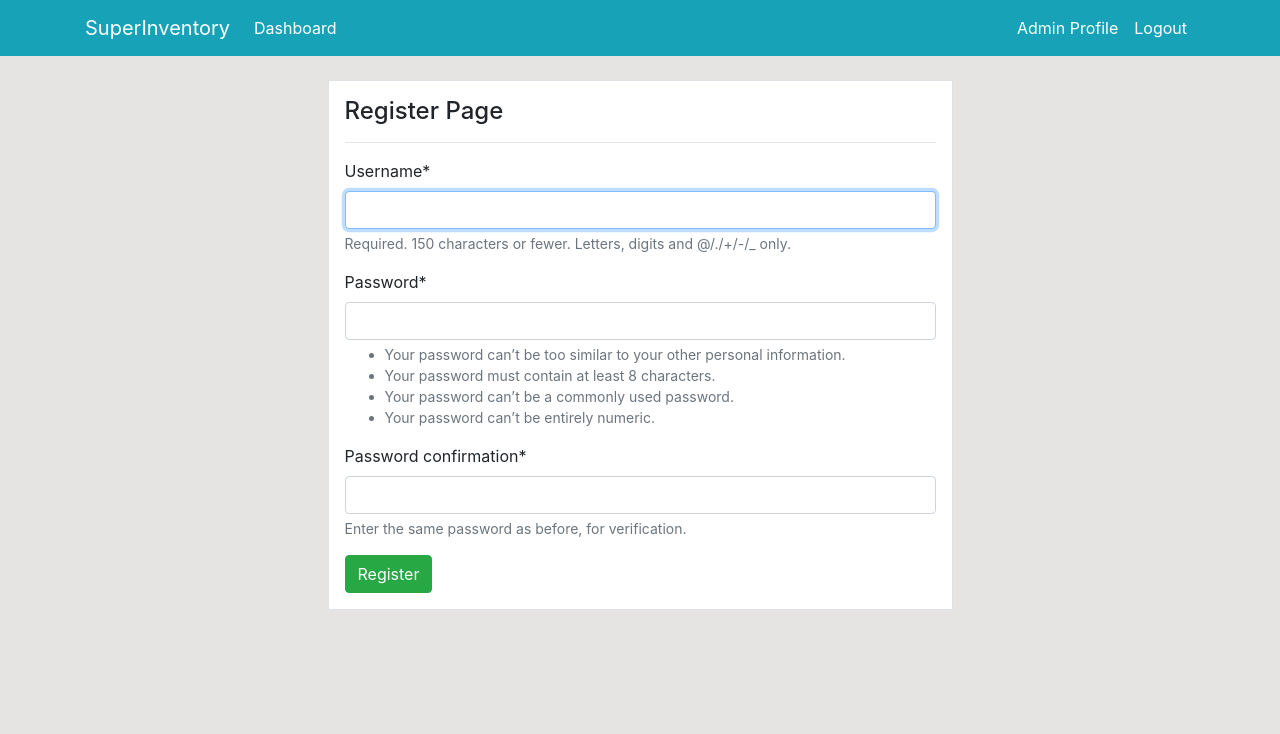
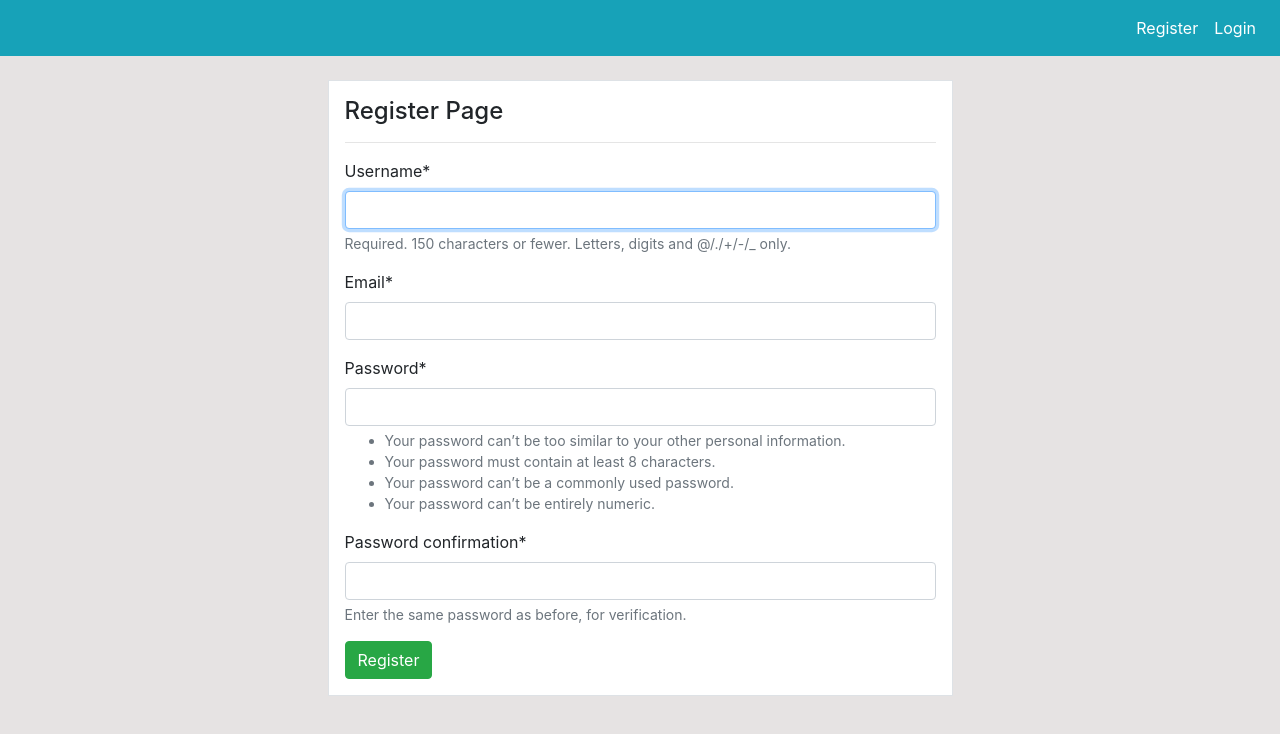
Before and after one commit to ZhengruiLu/inventory_tracking_web_application, a Django app: page /register/ in a window 1280 px wide. Shown: the top 734 px of the page. Run offline with Django 4.2, Linux system fonts and the light colour scheme; some libraries are stand-ins or nearby versions.

Commit message:
update for login and logout anthentication

```diff
--- a/dashboard/urls.py
+++ b/dashboard/urls.py
@@ -3,7 +3,7 @@ from django.urls import path
 from . import views
 
 urlpatterns =[
-    path('', views.index, name='dashboard-index'),
+    path('dashboard/', views.index, name='dashboard-index'),
     path('staff/', views.staff, name='dashboard-staff'),
     path('product/', views.product, name='dashboard-product'),
     path('order/', views.order, name='dashboard-order'),
--- a/inventory_tracking_web_application/settings.py
+++ b/inventory_tracking_web_application/settings.py
@@ -128,7 +128,7 @@ STATICFILES_DIRS =[
 
 STATIC_ROOT = (BASE_DIR/"/asert/")
 
-
+LOGIN_REDIRECT_URL = 'dashboard-index'
 
 # Default primary key field type
 # https://docs.djangoproject.com/en/4.0/ref/settings/#default-auto-field
--- a/inventory_tracking_web_application/urls.py
+++ b/inventory_tracking_web_application/urls.py
@@ -13,13 +13,17 @@ Including another URLconf
     1. Import the include() function: from django.urls import include, path
     2. Add a URL to urlpatterns:  path('blog/', include('blog.urls'))
 """
+from re import template
 from django.contrib import admin
 from django.urls import include, path
 from user import views as user_view
+from django.contrib.auth import views as auth_view
 
 urlpatterns = [
     path('admin/', admin.site.urls),
     path('', include('dashboard.urls')),
     path('register/', user_view.register, name='user-register'),
+    path('', auth_view.LoginView.as_view(template_name='user/login.html'), name='user-login'),
+    path('logout/', auth_view.LogoutView.as_view(template_name='user/logout.html'), name='user-logout'),
 
 ]
--- a/templates/partials/nav.html
+++ b/templates/partials/nav.html
@@ -1,5 +1,8 @@
     <!--Navbar-->
     <nav class="navbar navbar-expand-lg navbar-info bg-info">
+
+        {% if user.is_authenticated %}
+
         <div class="container">
             <a class="navbar-brand text-white" href="{% url 'dashboard-index' %}">SuperInventory</a>
             <button class="navbar-toggler" type="button" data-toggle="collapse" data-target="#navbarSupportedContent"
@@ -14,15 +17,30 @@
                                 class="sr-only">(current)</span></a>
                     </li>
                 </ul>
+
                 <ul class="navbar-nav ml-auto">
                     <li class="nav-item active">
                         <a class="nav-link text-white" href="profile.html">Admin Profile <span
                                 class="sr-only">(current)</span></a>
                     </li>
                     <li class="nav-item">
-                        <a class="nav-link text-white" href="#">Logout</a>
+                        <a class="nav-link text-white" href="{% url 'user-logout' %}">Logout</a>
                     </li>
                 </ul>
+
+                {% else %}
+
+                <ul class="navbar-nav ml-auto">
+                    <li class="nav-item active">
+                        <a class="nav-link text-white" href="{% url 'user-register' %}"> Register <span
+                                class="sr-only">(current)</span></a>
+                    </li>
+                    <li class="nav-item">
+                        <a class="nav-link text-white" href="{% url 'user-login' %}">Login</a>
+                    </li>
+                </ul>
+
+                {% endif %}
 
             </div>
         </div>
--- /dev/null
+++ b/user/forms.py
@@ -0,0 +1,11 @@
+from dataclasses import field, fields
+from django import forms
+from django.contrib.auth.models import User
+from django.contrib.auth.forms import UserCreationForm
+
+class CreateUserForm(UserCreationForm):
+    email = forms.EmailField()
+
+    class Meta:
+        model = User
+        fields = ['username', 'email', 'password1', 'password2']
--- a/user/views.py
+++ b/user/views.py
@@ -1,15 +1,16 @@
 from django.shortcuts import render, redirect
 from django.contrib.auth.forms import UserCreationForm
+from .forms import CreateUserForm
 
 # Create your views here.
 def register(request):
     if request.method == 'POST':
-        form = UserCreationForm(request.POST)
+        form = CreateUserForm(request.POST)
         if form.is_valid():
             form.save()
-            return redirect('dashboard-index')
+            return redirect('user-login')
     else:
-        form = UserCreationForm()
+        form = CreateUserForm()
 
     context = {
         'form': form,
```
Also changed, not shown: templates/user/login.html (+21 -0 lines), templates/user/logout.html (+19 -0 lines), db.sqlite3.
